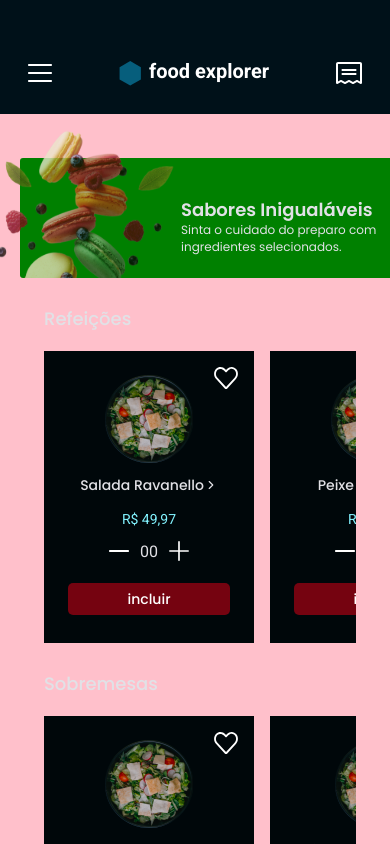
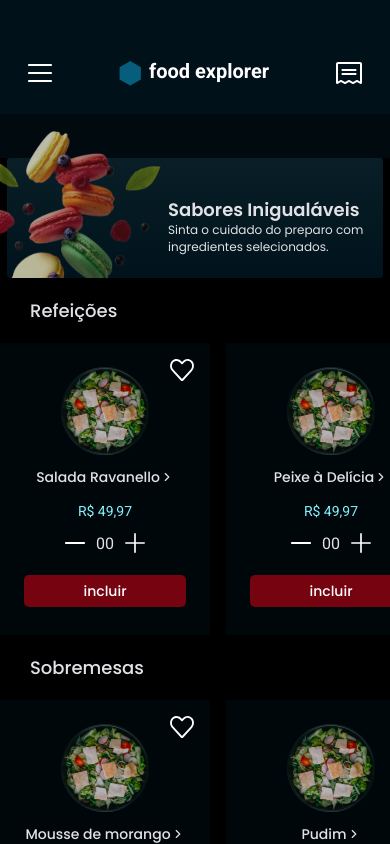
Before and after one commit to LaraAEC/foodExplorer_page, a React (Vite) app: page / in a window 390 px wide. Built offline with nearby package versions, Linux system fonts and the light colour scheme.

Commit message:
Atualizando a responsividade page Home.

```diff
--- a/src/components/Section/index.jsx
+++ b/src/components/Section/index.jsx
@@ -3,7 +3,9 @@ import { Container } from "./styles";
 export function Section({ title, children }) {
   return (
     <Container>
+
       <h2>{title}</h2>
+
       <div className="Carousel">
         {children}
       </div>
--- a/src/components/Section/styles.js
+++ b/src/components/Section/styles.js
@@ -1,14 +1,14 @@
 import styled from 'styled-components';
 
 export const Container = styled.section`
-  margin: 2.8rem 2.4rem;
+  margin: 0 auto;
 
   @media (min-width: 768px) {
-    margin: 2.8rem 0;
+    margin: 0 auto;
     }
 
   h2 {
-    margin-bottom: 2rem;
+    margin: 2rem 3rem;
 
     color: ${({ theme }) => theme.COLORS.WHITE_300};
 
@@ -16,11 +16,23 @@ export const Container = styled.section`
     font-weight: 500;
     font-size: 1.8rem;
     line-height: 140%;
+
+    @media (min-width: 768px) {
+      margin: 2rem 4rem;
+    }
+
+    @media (min-width: 1440px) {
+      margin: 2rem 7rem;
+    }
+
   }
 
   .Carousel {
+    margin: 0 auto;
+
     display: flex;
     gap: 1.6rem;
+
     overflow: hidden;
 
     @media (min-width: 768px) {
--- a/src/pages/Home/index.jsx
+++ b/src/pages/Home/index.jsx
@@ -33,11 +33,15 @@ export function Home() {
             <DishCard title="Peixe à Delícia" />
             <DishCard title="Salada Ravanello" />
             <DishCard title="Peixe à Delícia" />
+            <DishCard title="Salada Ravanello" />
+            <DishCard title="Peixe à Delícia" />
+
+
           </Section>
 
           <Section title="Sobremesas">
-            <DishCard title="Salada Ravanello" />
-            <DishCard title="Filé ao molho Madeira" />
+            <DishCard title="Mousse de morango" />
+            <DishCard title="Pudim" />
           </Section>
 
           <Section title="Bebidas">
--- a/src/pages/Home/styles.js
+++ b/src/pages/Home/styles.js
@@ -23,8 +23,6 @@ export const Container = styled.div`
   > main {
     padding-top: 4.4rem;
     overflow-y: scroll;
-    background: pink;
-
 
     ::-webkit-scrollbar-track {
         background-color: red;
@@ -45,23 +43,16 @@ export const Container = styled.div`
 `;
 
 export const Content = styled.div`
-  max-width: 550px;
-
-  margin: 0 1rem 0 2rem;
+  max-width: 100%;
+  background: black;
 
   @media (min-width: 768px) {
-    margin: 0 2rem 0 3rem;
-  }
-
-  @media (min-width: 1024px) {
-    margin: 0 2rem 0 3rem;
-  }
-
-  @media (min-width: 1300px) {
-    margin: 0 2rem 0 4.5rem;
+    max-width: 100%;
   }
 
   #Banner {
+    margin: 0 auto;
+
     display: flex;
     align-items: end;
 
@@ -71,11 +62,11 @@ export const Content = styled.div`
     background: linear-gradient(180deg, #091E26 0%, #00131C 100%);
 
     border-radius: 3px;
-    background: green;
 
     @media (min-width: 768px) {
       width: 69.5rem;
       height: 15.0rem;
+
     }
 
     @media (min-width: 1024px) {
@@ -85,7 +76,6 @@ export const Content = styled.div`
 
     @media (min-width: 1300px) {
       width: 128.8rem;
-      height: 26.0rem;
     }
 
 
```
